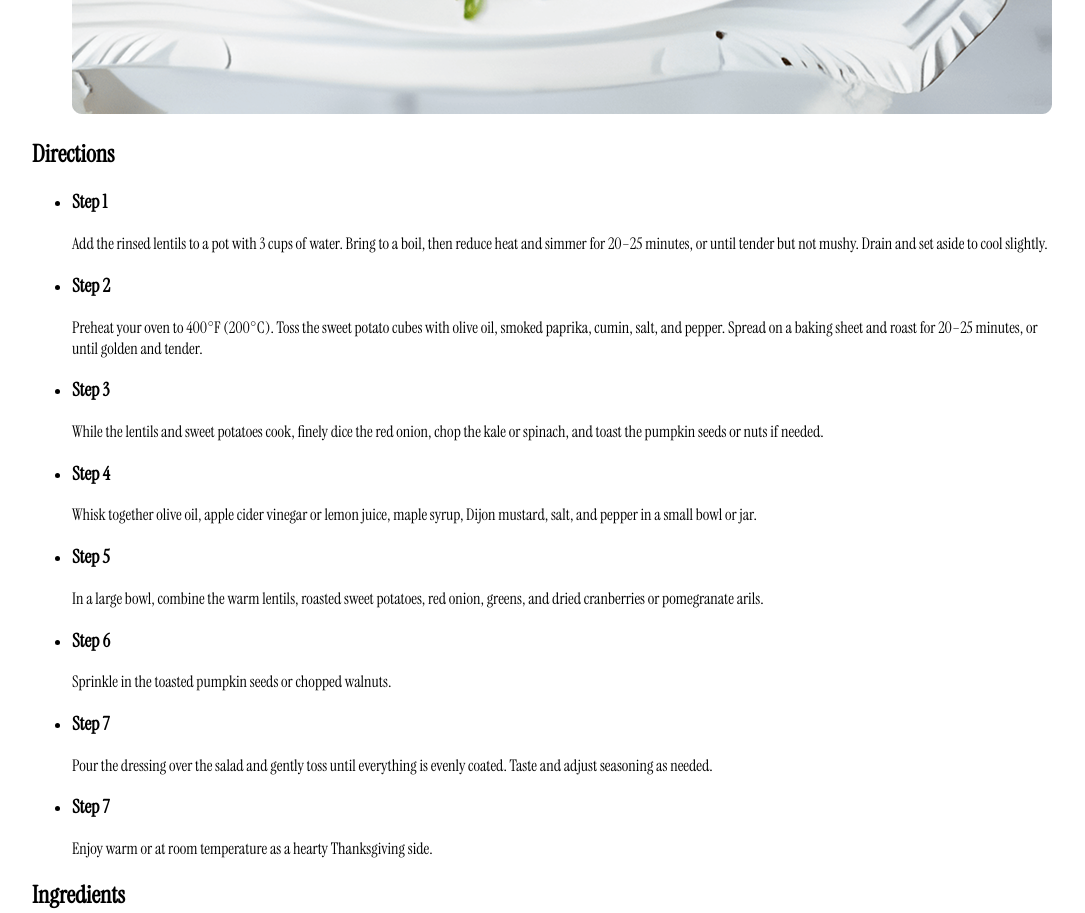
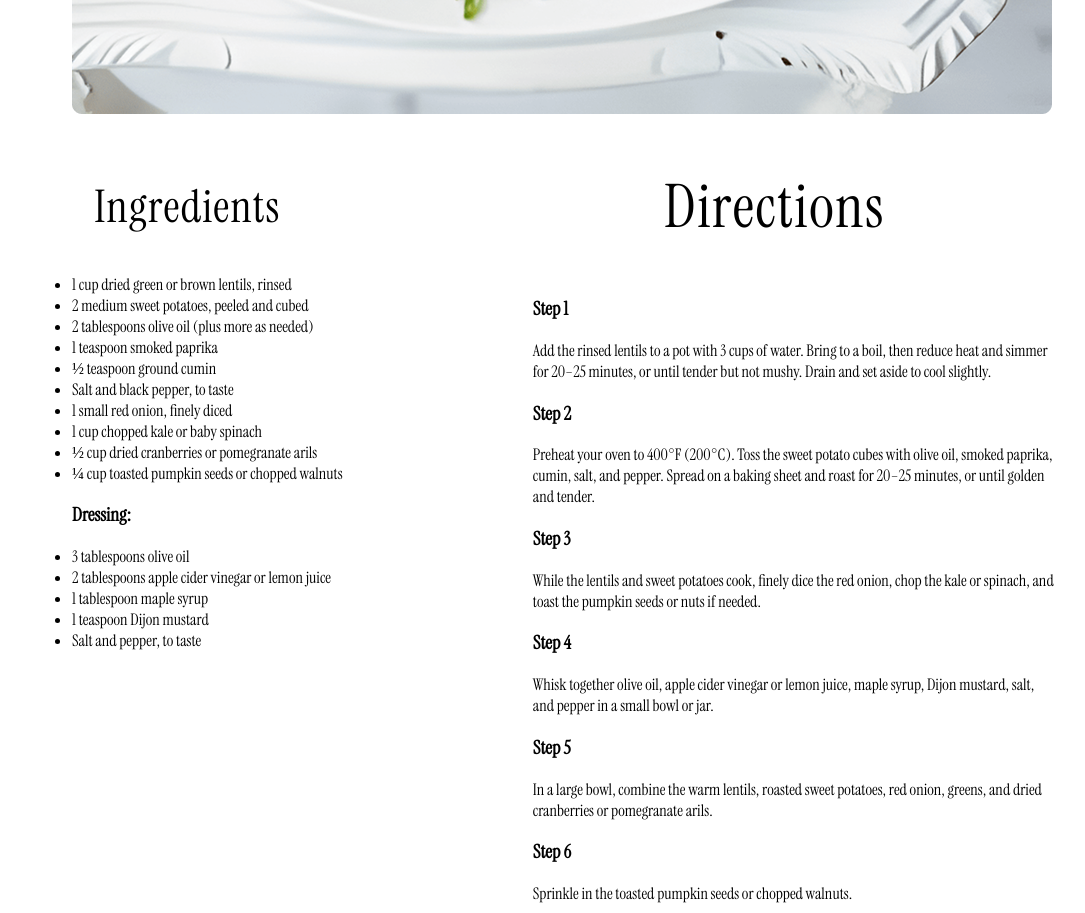
Before and after one commit to Azurinite/Thanksgiving-Holiday-Recipe-Card, a plain HTML site: page index.html in a window 1280 px wide. Shown: the part 1180-2093 px from the top of the page, without its empty margins (96-1181 px from the left). Drawn offline with Linux system fonts and the light colour scheme.

Commit message:
oops forgot to save some more css

```diff
--- a/index.html
+++ b/index.html
@@ -37,11 +37,11 @@
             </p>
         </article>
 
-        <figure>
+        <figure class="image">
             <img src="images/potatoSaladImage.png" alt="Lentil and Sweet Potato Salad Image">
         </figure>
 
-        <section>
+        <section class="directions">
             <h2 class="directionsTitle">Directions</h2>
             <ul class="stepsList">
                 <li class="stepItem">
@@ -91,7 +91,7 @@
         </section>
     </main>
 
-    <aside>
+    <aside class="ingredients">
         <h2 class="ingredientsTitle">Ingredients</h2>
         <ul class="ingredientsList">
             <section class="normalIngredients">
--- a/style.css
+++ b/style.css
@@ -95,7 +95,18 @@ header > p {
 }
 
 .directions h2 {
+    color: #000;
     text-align: center;
+    font-family: "Instrument Serif";
+    font-size: 60px;
+    font-style: normal;
+    font-weight: 400;
+    line-height: normal;
+    letter-spacing: 1.5px;
+}
+
+.directions .stepsList {
+    list-style: none;
 }
 
 .ingredients {
@@ -104,5 +115,12 @@ header > p {
 }
 
 .ingredients h2 {
+    color: #000;
     text-align: center;
+    font-family: "Instrument Serif";
+    font-size: 45px;
+    font-style: normal;
+    font-weight: 400;
+    line-height: normal;
+    letter-spacing: 1.125px;
 }
```
